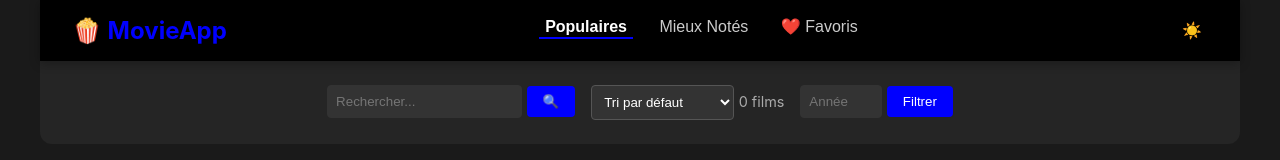
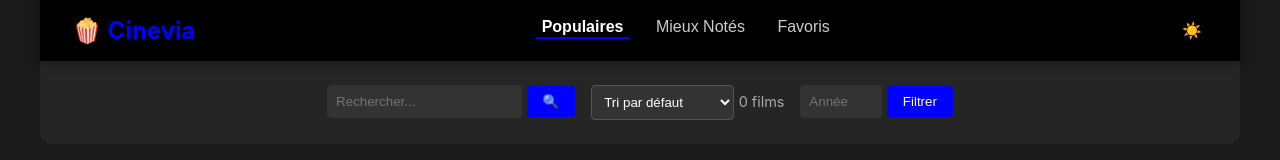
Before and after one commit to thomasdeb961/movie-app-final-api, a website built with Vite: page index.html in a window 1280 px wide. Shown: the top 160 px of the page. Built offline with nearby package versions, Linux system fonts and the light colour scheme; no server answers.

Commit message:
Rename MovieApp to Cinevia in the logo

```diff
--- a/index.html
+++ b/index.html
@@ -8,11 +8,11 @@
   <body>
     <div id="app">
       <nav class="navbar">
-        <div class="logo">🍿 MovieApp</div>
+        <div class="logo">🍿 Cinevia</div>
         <div class="nav-links">
           <button id="nav-popular" class="active">Populaires</button>
           <button id="nav-toprated">Mieux Notés</button>
-          <button id="nav-favorites">❤️ Favoris</button>
+          <button id="nav-favorites">Favoris</button>
         </div>
         <button id="theme-toggle" class="theme-btn">☀️</button>
       </nav>
```
